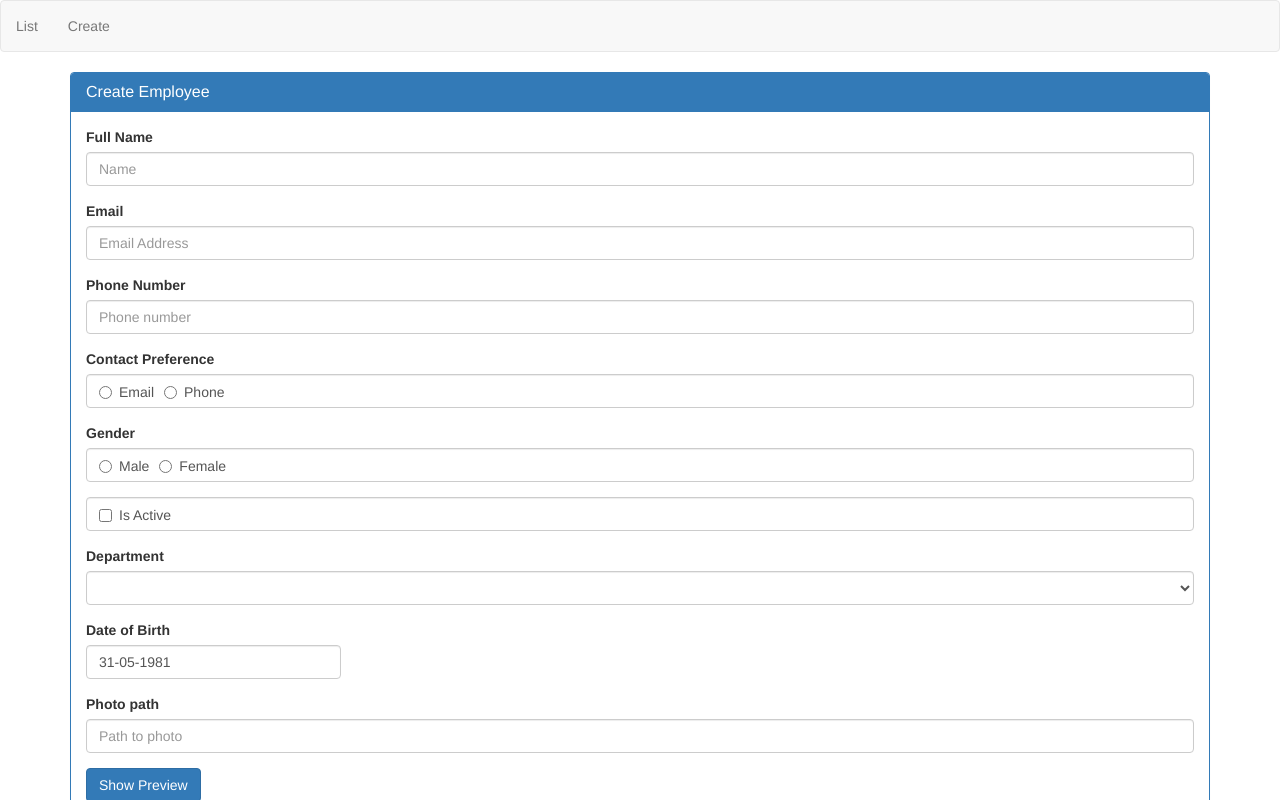
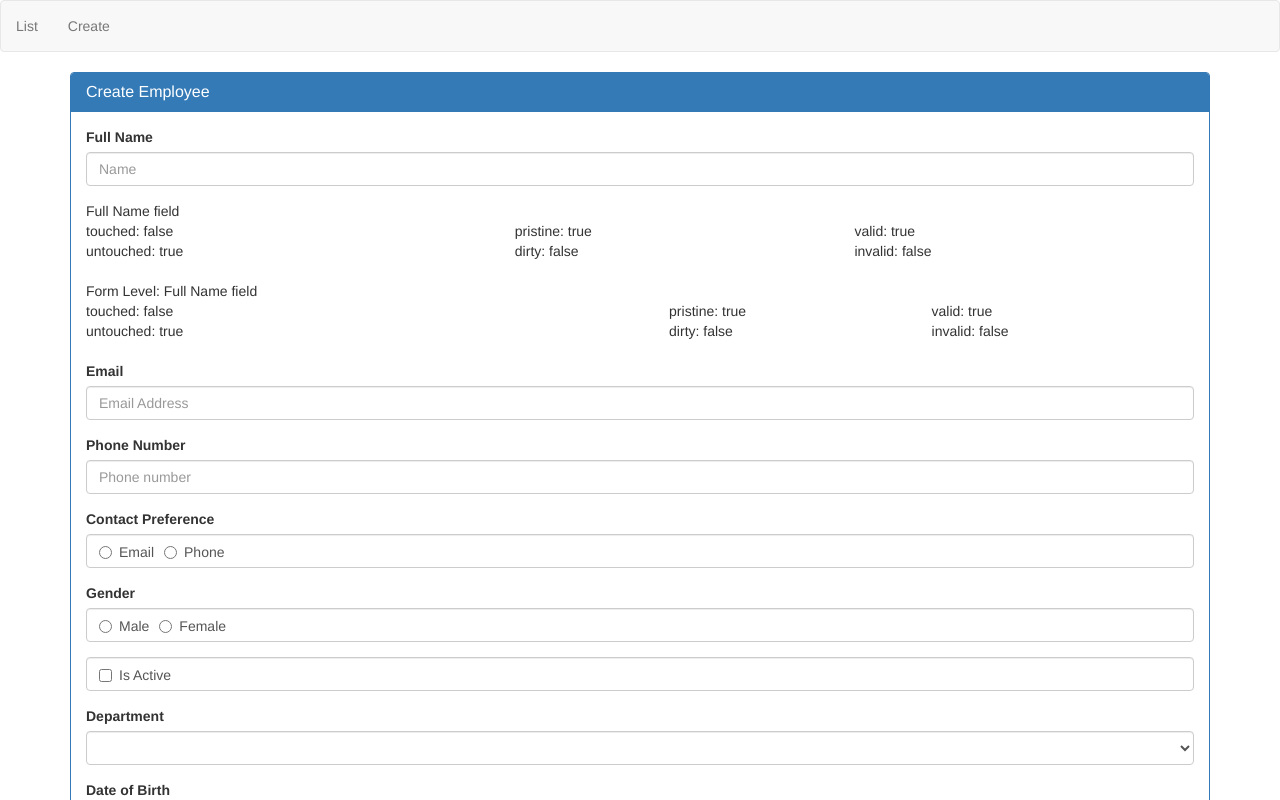
Before and after one commit to premrajah/AngularCRUD, an Angular app: page /create in a window 1280 px wide. Shown: the top 800 px of the page. Built offline with nearby package versions, Linux system fonts and the light colour scheme.

Commit message:
created tables to look at form validation.

```diff
--- a/src/app/employees/create-employee.component.html
+++ b/src/app/employees/create-employee.component.html
@@ -7,8 +7,51 @@
     <div class="panel-body">
       <div class="form-group">
         <label for="fullName">Full Name</label>
-        <input type="text" id="fullName" [(ngModel)]="fullName" name="fullName" class="form-control" placeholder="Name">
+        <input type="text" id="fullName" [(ngModel)]="fullName" name="fullName" class="form-control" placeholder="Name"
+          #fullNameControl="ngModel">
       </div>
+      <!-- full name reference -->
+      <table class="table">
+        <tr>
+          <td>Full Name field</td>
+        </tr>
+        <tr>
+          <td>
+            <div>touched: {{ fullNameControl.touched }}</div>
+            <div>untouched: {{ fullNameControl.untouched }}</div>
+          </td>
+          <td>
+            <div>pristine: {{ fullNameControl.pristine }}</div>
+            <div>dirty: {{ fullNameControl.dirty }}</div>
+          </td>
+          <td>
+            <div>valid: {{ fullNameControl.valid }}</div>
+            <div>invalid: {{ fullNameControl.invalid }}</div>
+          </td>
+        </tr>
+      </table>
+
+      <!-- form level access -->
+      <table class="table">
+          <tr>
+            <td>Form Level: Full Name field</td>
+          </tr>
+          <tr>
+            <td>
+              <div>touched: {{ employeeForm.touched }}</div>
+              <div>untouched: {{ employeeForm.untouched }}</div>
+            </td>
+            <td>
+              <div>pristine: {{ employeeForm.pristine }}</div>
+              <div>dirty: {{ employeeForm.dirty }}</div>
+            </td>
+            <td>
+              <div>valid: {{ employeeForm.valid }}</div>
+              <div>invalid: {{ employeeForm.invalid }}</div>
+            </td>
+          </tr>
+        </table>
+
 
       <div class="form-group">
         <label for="email">Email</label>
@@ -85,7 +128,8 @@
       </div>
 
       <div class="form-group">
-        <button class="btn btn-primary" type="button" (click)="togglePhotoPreview()">{{previewPhoto? "Hide" : "Show"}} Preview</button>
+        <button class="btn btn-primary" type="button" (click)="togglePhotoPreview()">{{previewPhoto? "Hide" : "Show"}}
+          Preview</button>
       </div>
 
       <div class="form-group">
```
Also changed, not shown: 1 other file (tests, documents, lock files or other folders).
